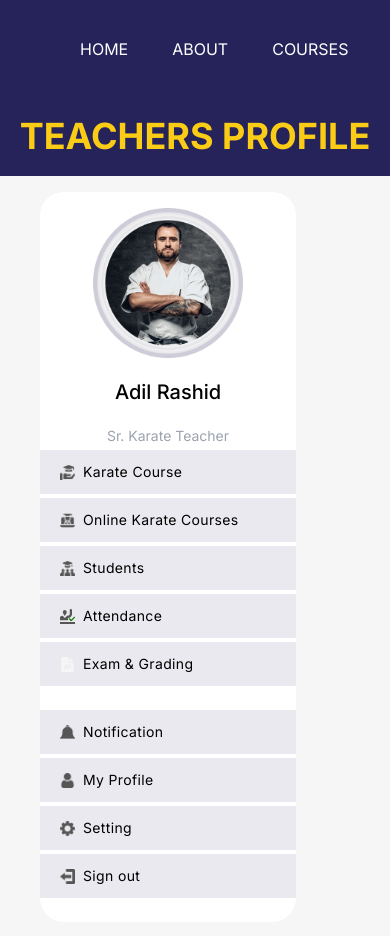
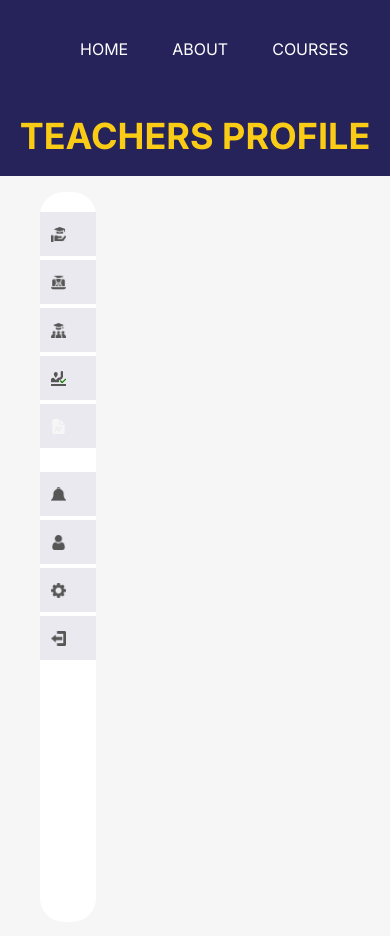
Before and after one commit to Raiyan109/course-project-next-typescript-shadcn, a Next.js app: page / in a window 390 px wide. Shown: the top 936 px of the page. Built offline with nearby package versions, Linux system fonts and the light colour scheme.

Commit message:
sidebar responsive

```diff
--- a/components/Sidebar.tsx
+++ b/components/Sidebar.tsx
@@ -55,42 +55,43 @@ export const Sidebar = () => {
     return (
         <div>
             {/* w-14 hover:w-64 md:w-64 transition-all duration-300 h-full */}
-            <div className="fixed flex flex-col top-48 left-10 h-[730px] w-64 bg-white text-black border-none rounded-3xl z-10 sidebar">
+            <div className="fixed flex flex-col top-48 left-10 h-[730px] w-14 hover:w-64 tiny:w-14  md:w-64 lg:w-64 xl:w-64 2xl:w-64 3xl:w-64 transition-all duration-300 bg-white text-black border-none rounded-3xl z-10 sidebar">
                 <div className="overflow-y-hidden overflow-x-hidden flex flex-col justify-between flex-grow">
 
                     <ul className="flex flex-col py-4 space-y-1">
-                        <li className="px-5 flex items-center justify-center">
+                        <li className="px-5 md:flex lg:flex xl:flex 2xl:flex 3xl:flex hidden items-center justify-center ">
                             <Image src={teacher} height={150} width={150} alt='logo' />
                         </li>
-                        <li className="px-5 flex items-center justify-center pt-4">
+                        <li className="px-5 md:flex lg:flex xl:flex 2xl:flex 3xl:flex hidden items-center justify-center pt-4">
                             <h1 className="text-xl font-medium">Adil Rashid</h1>
                         </li>
-                        <li className="px-5 flex items-center justify-center pt-4">
+                        <li className="px-5 md:flex lg:flex xl:flex 2xl:flex 3xl:flex hidden items-center justify-center pt-4">
                             <h1 className="text-sm text-gray-400">Sr. Karate Teacher</h1>
                         </li>
                         <div className="space-y-1 pb-5">
                             {links.map((link) => (
                                 <li>
-                                    <Link href='add' className="relative flex flex-row items-center h-11 focus:outline-none
+                                    <Link href='add' className="relative flex flex-row items-center justify-center h-11 focus:outline-none
                             bg-[#E9E9EF]
                             hover:bg-[#26235B]  hover:text-white  border-l-4 border-transparent hover:border-blue-500  pr-6">
-                                        <span className="inline-flex justify-center items-center ml-4">
+                                        <span className="inline-flex justify-center items-center ml-0 md:ml-4">
                                             <Image src={link.icon} height={15} width={15} alt='icons' />
                                         </span>
-                                        <span className="ml-2 text-sm tracking-wide truncate">{link.name}</span>
+                                        <span className="ml-2 text-sm tracking-wide truncate hidden md:block lg:block xl:block 2xl:block 3xl:block">{link.name}</span>
                                     </Link>
                                 </li>
                             ))}
                         </div>
+
                         {bottomLinks.map((link) => (
                             <li className="">
-                                <Link href='add' className="relative flex flex-row items-center h-11 focus:outline-none
+                                <Link href='add' className="relative flex flex-row items-center justify-center h-11 focus:outline-none
                             bg-[#E9E9EF]
                             hover:bg-[#26235B]  hover:text-white  border-l-4 border-transparent hover:border-blue-500  pr-6">
-                                    <span className="inline-flex justify-center items-center ml-4">
+                                    <span className="inline-flex justify-center items-center ml-0 md:ml-4">
                                         <Image src={link.icon} height={15} width={15} alt='icons' />
                                     </span>
-                                    <span className="ml-2 text-sm tracking-wide truncate">{link.name}</span>
+                                    <span className="ml-2 text-sm tracking-wide truncate hidden tiny:hidden md:block lg:block xl:block 2xl:block 3xl:block">{link.name}</span>
                                 </Link>
                             </li>
                         ))}
```
